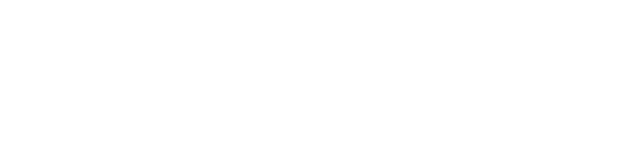
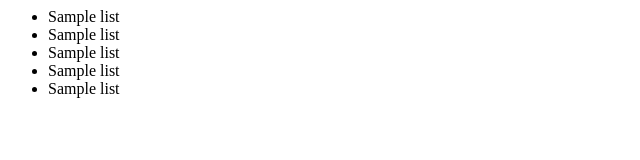
Before and after one commit to ber2x/phpmysql, a plain HTML site: page index.html in a window 1280 px wide. Shown: the whole page, without its empty margins (0-640 px from the left). Drawn offline with Linux system fonts and the light colour scheme.

Commit message:
Made changes

```diff
--- a/index.html
+++ b/index.html
@@ -1,9 +1,7 @@
-<!DOCTYPE html>
-<html>
-<head>
-	<title>Sample Text</title>
-</head>
-<body>
-
-</body>
-</html>
+<ul>
+	<li>Sample list</li>
+	<li>Sample list</li>
+	<li>Sample list</li>
+	<li>Sample list</li>
+	<li>Sample list</li>
+</ul>
```
